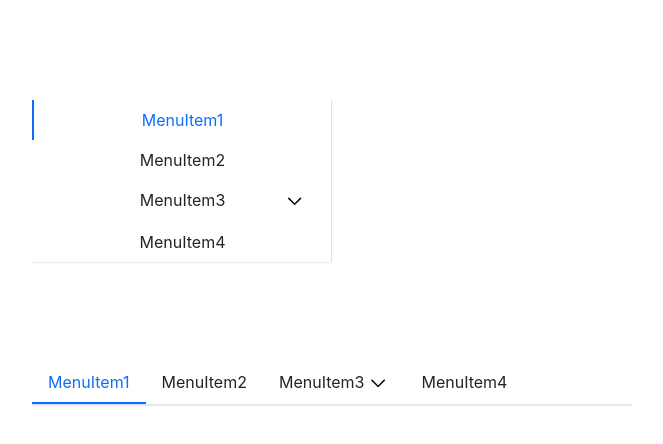
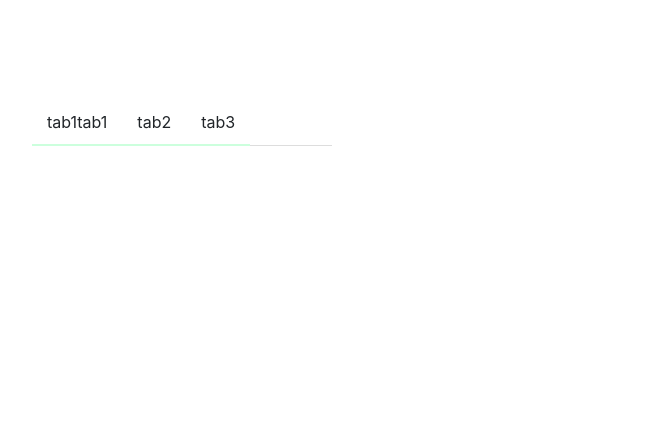
Before and after one commit to zhangbingjian/bjdesign, a React (Create React App) app: page / in a window 1280 px wide. Shown: the top 444 px of the page, without its empty margins (68-731 px from the left). Built offline with nearby package versions, Linux system fonts and the light colour scheme.

Commit message:
feat:添加tabs基础

```diff
--- a/src/App.tsx
+++ b/src/App.tsx
@@ -1,37 +1,17 @@
 /** @format */
 import React from 'react';
-// import Button, {ButtonType, ButtonSize, ButtonShape} from './components/Button/button';
-// import Alert, {AlertType} from './components/Alert/alert';
-import Menu from './components/Menu/menu';
-import MenuItem from './components/Menu/menuItem';
-import SubMenu from './components/Menu/subMenu';
+import Tabs from './components/Tabs/tabs';
+import TabPane from './components/Tabs/tabPane';
 
 function App() {
     return (
         <>
             <div style={{width: '300px', margin: '100px'}}>
-                <Menu defaultIndex={'0'} mode="vertical">
-                    <MenuItem>MenuItem1</MenuItem>
-                    <MenuItem>MenuItem2</MenuItem>
-                    <SubMenu title="MenuItem3">
-                        <MenuItem>dropdown1</MenuItem>
-                        <MenuItem>dropdown2</MenuItem>
-                        <MenuItem>dropdown3</MenuItem>
-                    </SubMenu>
-                    <MenuItem>MenuItem4</MenuItem>
-                </Menu>
-            </div>
-            <div style={{width: '600px', margin: '100px'}}>
-                <Menu defaultIndex={'0'}>
-                    <MenuItem>MenuItem1</MenuItem>
-                    <MenuItem>MenuItem2</MenuItem>
-                    <SubMenu title="MenuItem3">
-                        <MenuItem>dropdown1</MenuItem>
-                        <MenuItem>dropdown2</MenuItem>
-                        <MenuItem>dropdown3</MenuItem>
-                    </SubMenu>
-                    <MenuItem>MenuItem4</MenuItem>
-                </Menu>
+                <Tabs>
+                    <TabPane tab="tab1tab1" />
+                    <TabPane tab="tab2" />
+                    <TabPane tab="tab3" />
+                </Tabs>
             </div>
         </>
     );
--- a/src/components/Menu/_style.scss
+++ b/src/components/Menu/_style.scss
@@ -93,6 +93,9 @@
             transition: $menu-transition;
             border-bottom: $menu-item-active-border-width solid transparent;
         }
+        .menu-item.submenu-item {
+            padding-right: $menu-item-padding-x/2;
+        }
     }
     .submenu-title {
         padding-right: 25px;
--- /dev/null
+++ b/src/components/Tabs/_style.scss
@@ -0,0 +1,15 @@
+/** @format */
+
+.tabs-horizontal {
+    width: 100%;
+    display: flex;
+    .placeholder {
+        flex: 1;
+        border-bottom: 1px solid #dddddd;
+    }
+}
+
+.TabPane {
+    padding: 10px 15px;
+    border-bottom: 2px solid #cfd;
+}
--- /dev/null
+++ b/src/components/Tabs/tabPane.tsx
@@ -0,0 +1,19 @@
+/** @format */
+
+import React from 'react';
+import classNames from 'classnames';
+
+interface TabPaneProps {
+    tab: string;
+}
+
+const TabPane: React.FC<TabPaneProps> = props => {
+    const {tab} = props;
+    return (
+        <>
+            <div className="TabPane">{tab}</div>
+        </>
+    );
+};
+
+export default TabPane;
--- a/src/components/Tabs/tabs.tsx
+++ b/src/components/Tabs/tabs.tsx
@@ -1,10 +1,35 @@
+/** @format */
+
 import React from 'react';
+import classNames from 'classnames';
+import TabPane from './tabPane';
 
-const Tabs: React.FC = () => {
+type TabsMode = 'horizontal' | 'vertical';
+interface TabsProps {
+    defaultIndex?: number;
+    mode?: TabsMode;
+    className?: string;
+}
 
-  return (
-    <>
-      <div>tabs</div>
-    </>
-  )
-}
+const Tabs: React.FC<TabsProps> = props => {
+    const {className, mode, children} = props;
+    const classes = classNames(className, {
+        'tabs-vertical': mode === 'vertical',
+        'tabs-horizontal': mode !== 'vertical',
+    });
+    return (
+        <>
+            <div className={classes}>
+                {children}
+                {mode !== 'vertical' && <div className="placeholder"></div>}
+            </div>
+        </>
+    );
+};
+
+Tabs.defaultProps = {
+    defaultIndex: 1,
+    mode: 'horizontal',
+};
+
+export default Tabs;
--- a/src/styles/index.scss
+++ b/src/styles/index.scss
@@ -1,5 +1,6 @@
+/** @format */
+
 //顺序需要注意
-
 
 /*
 导入时不需要加下划线,_开头是告诉sass不要将这个文件编译到css,在导入时不需加下划线,
@@ -7,19 +8,22 @@ sass对模块化的支持意思是只能当模块导入不能单独使用
 */
 
 //variables
-@import "variables";
+@import 'variables';
 
 //reboot
-@import "reboot";
+@import 'reboot';
 
 //混入声明文件
-@import "mixin";
+@import 'mixin';
 
 //button样式文件
-@import "../components/Button/style";
+@import '../components/Button/style';
 
 //Alert样式文件
-@import "../components/Alert/style";
+@import '../components/Alert/style';
 
 //Menu样式文件
-@import "../components/Menu/style";
+@import '../components/Menu/style';
+
+//Tabs样式文件
+@import '../components/Tabs/style';
```
